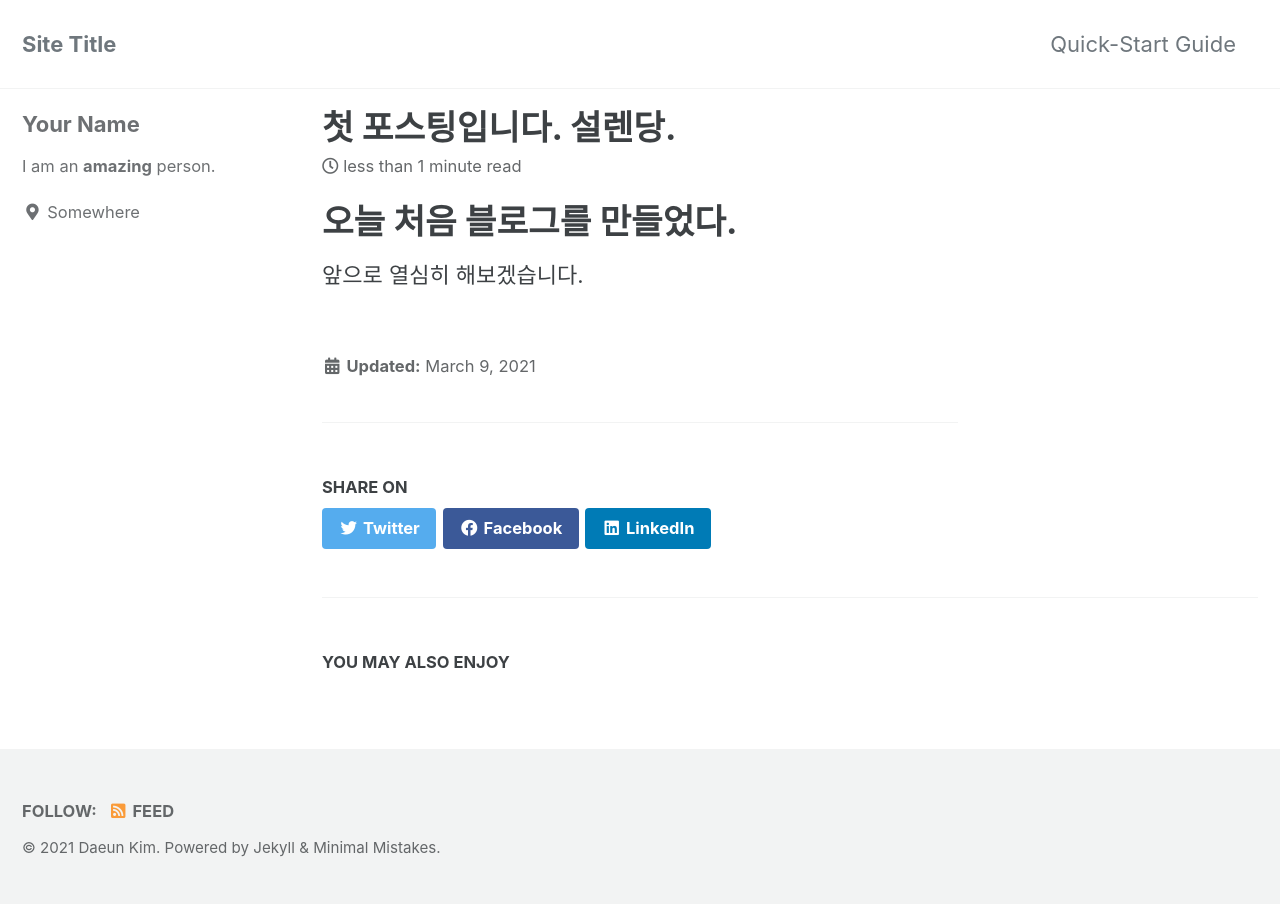
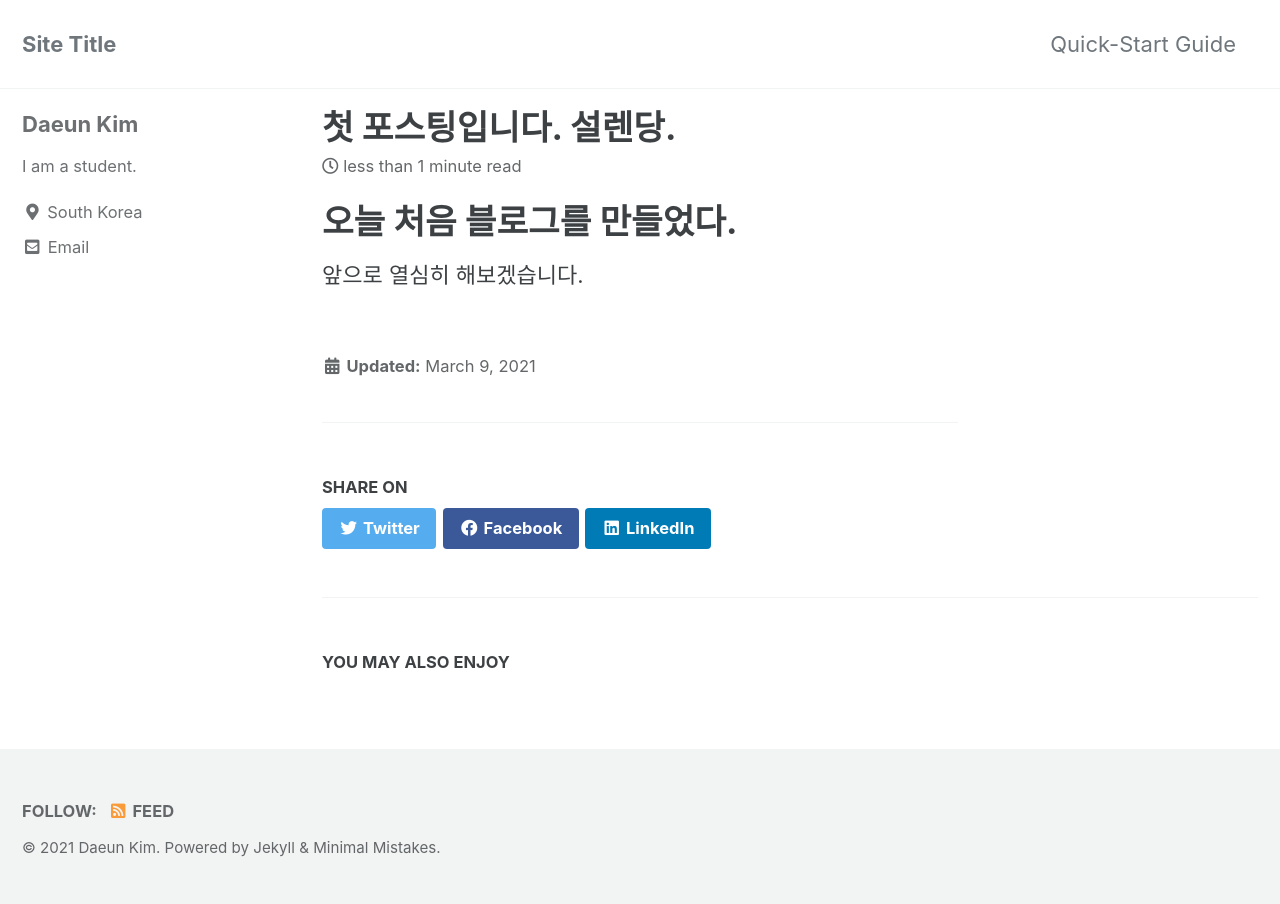
Before and after one commit to kimdaeun819/kimdaeun819.github.io, a Jekyll site: the page built from _posts/2021-03-09-first.md, in a window 1280 px wide. Built offline with Jekyll 4.4.1, drawn with Linux system fonts in a browser that asks for light colours; cached includes are drawn as plain includes.

Commit message:
Update _config.yml

```diff
--- a/_config.yml
+++ b/_config.yml
@@ -94,11 +94,11 @@ analytics:
 
 # Site Author
 author:
-  name             : "Your Name"
+  name             : "Daeun Kim"
   avatar           : # path of avatar image, e.g. "/assets/images/bio-photo.jpg"
-  bio              : "I am an **amazing** person."
-  location         : "Somewhere"
-  email            :
+  bio              : "I am a student."
+  location         : "South Korea"
+  email            : "pkimde@naver.com"
   links:
     - label: "Email"
       icon: "fas fa-fw fa-envelope-square"
```
